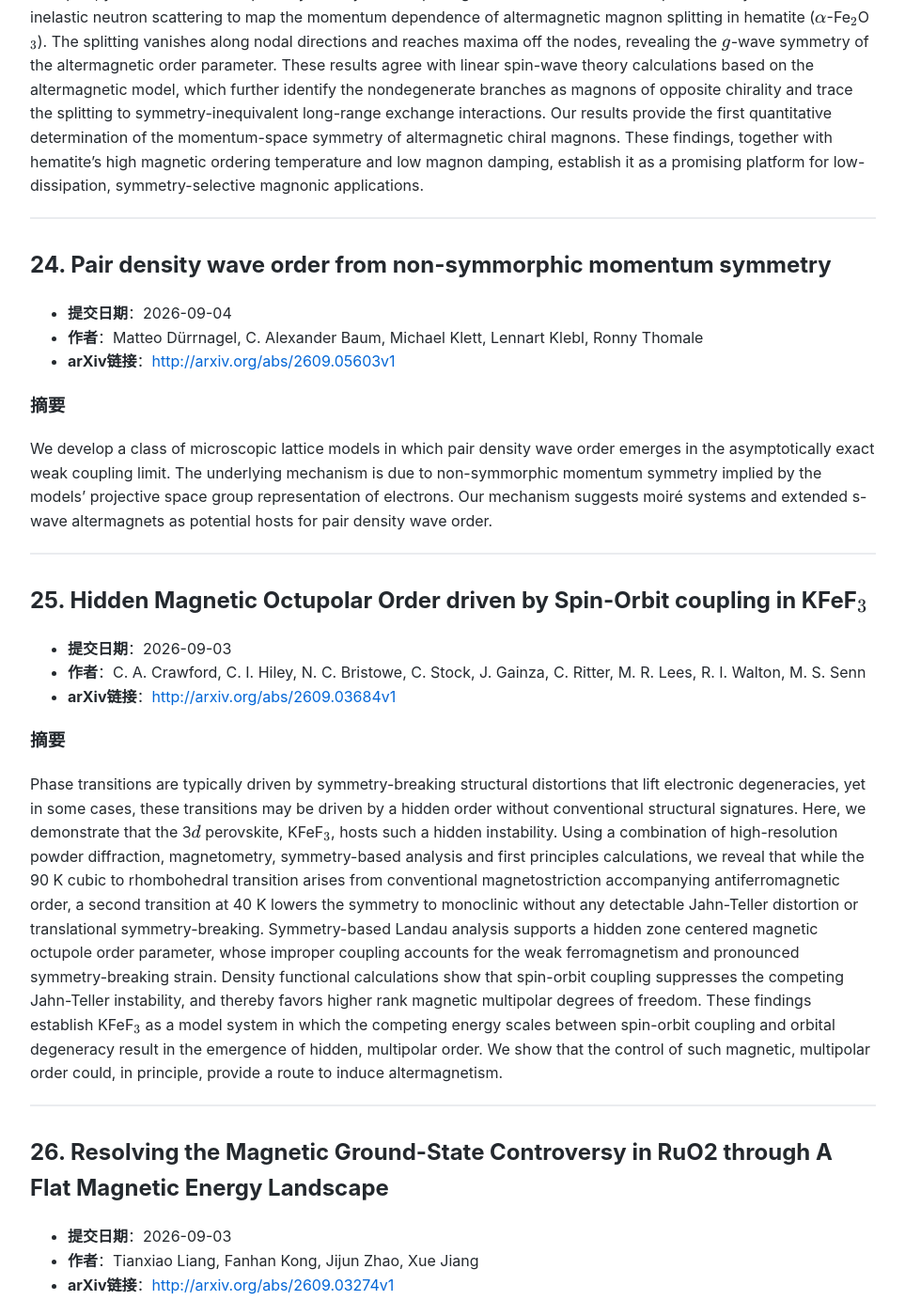
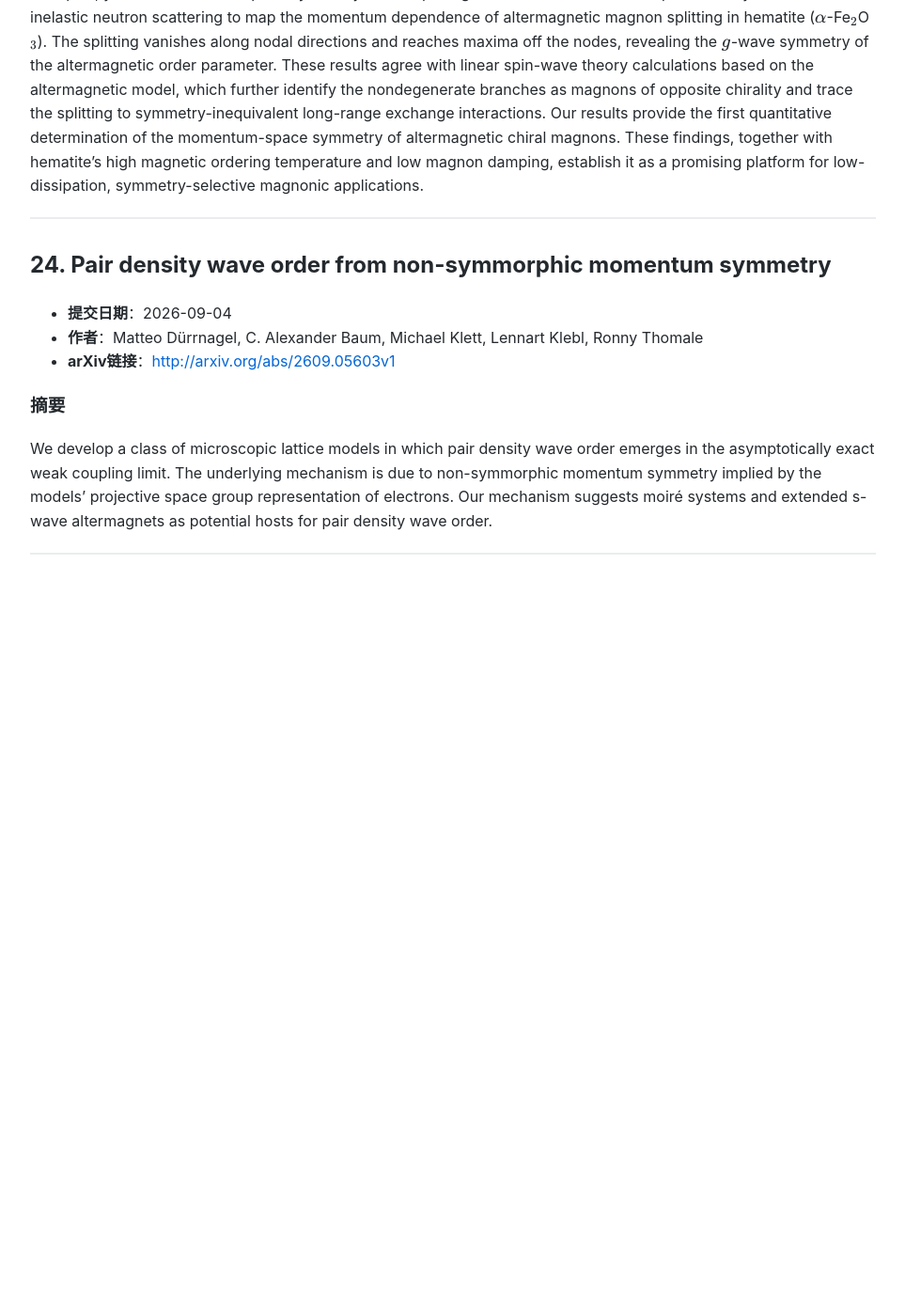
Before and after one commit to yangke25491/daily-arxiv-altermagnetic, a Jekyll site: the page built from index.md, in a window 1280 px wide and 1400 px high, scrolled down 13650 px. Shown: the whole window at 94% size, without its empty margins (158-1121 px from the left). Built offline with Jekyll 4.4.1, drawn with Linux system fonts in a browser that asks for light colours; after the commit the page ends 14280 px from its top, so only the background shows below that; some of the changed text lies outside the part shown.

Commit message:
Automated update: arXiv papers

```diff
--- a/index.md
+++ b/index.md
@@ -5,8 +5,8 @@ title: 交错磁论文
 
 # 凝聚态物理-交错磁(Altermagnetic)相关论文
 
-> 检索时间范围：**2026-09-03 至 2026-10-03**
-> 数据检索到 **27** 篇相关论文，按提交时间降序排列
+> 检索时间范围：**2026-09-04 至 2026-10-04**
+> 数据检索到 **24** 篇相关论文，按提交时间降序排列
 
 ---
 
@@ -273,36 +273,3 @@ Altermagnets combine the vanishing net magnetization of antiferromagnets with mo
 We develop a class of microscopic lattice models in which pair density wave order emerges in the asymptotically exact weak coupling limit. The underlying mechanism is due to non-symmorphic momentum symmetry implied by the models' projective space group representation of electrons. Our mechanism suggests moiré systems and extended s-wave altermagnets as potential hosts for pair density wave order.
 
 ---
-
-## 25. Hidden Magnetic Octupolar Order driven by Spin-Orbit coupling in KFeF${}\_3$
-
-- **提交日期**：2026-09-03
-- **作者**：C. A. Crawford, C. I. Hiley, N. C. Bristowe, C. Stock, J. Gainza, C. Ritter, M. R. Lees, R. I. Walton, M. S. Senn
-- **arXiv链接**：[http://arxiv.org/abs/2609.03684v1](http://arxiv.org/abs/2609.03684v1)
-
-### 摘要
-Phase transitions are typically driven by symmetry-breaking structural distortions that lift electronic degeneracies, yet in some cases, these transitions may be driven by a hidden order without conventional structural signatures. Here, we demonstrate that the 3$d$ perovskite, KFeF${}\_3$, hosts such a hidden instability. Using a combination of high-resolution powder diffraction, magnetometry, symmetry-based analysis and first principles calculations, we reveal that while the 90 K cubic to rhombohedral transition arises from conventional magnetostriction accompanying antiferromagnetic order, a second transition at 40 K lowers the symmetry to monoclinic without any detectable Jahn-Teller distortion or translational symmetry-breaking. Symmetry-based Landau analysis supports a hidden zone centered magnetic octupole order parameter, whose improper coupling accounts for the weak ferromagnetism and pronounced symmetry-breaking strain. Density functional calculations show that spin-orbit coupling suppresses the competing Jahn-Teller instability, and thereby favors higher rank magnetic multipolar degrees of freedom. These findings establish KFeF${}\_3$ as a model system in which the competing energy scales between spin-orbit coupling and orbital degeneracy result in the emergence of hidden, multipolar order. We show that the control of such magnetic, multipolar order could, in principle, provide a route to induce altermagnetism.
-
----
-
-## 26. Resolving the Magnetic Ground-State Controversy in RuO2 through A Flat Magnetic Energy Landscape
-
-- **提交日期**：2026-09-03
-- **作者**：Tianxiao Liang, Fanhan Kong, Jijun Zhao, Xue Jiang
-- **arXiv链接**：[http://arxiv.org/abs/2609.03274v1](http://arxiv.org/abs/2609.03274v1)
-
-### 摘要
-Rutile RuO2 is a prominent candidate for altermagnetism, yet its magnetic ground state remains highly controversial, with experiments reporting either a nonmagnetic state or altermagnetic order. Here, we develop a generalized environment-dependent spin-lattice framework that unifies localized Heisenberg exchange, itinerant Stoner magnetism via Landau spin fluctuations, and spin-orbit-coupling-mediated spin-lattice interactions. Parameterized from a high-throughput first-principles database using machine-learning and solved by large-scale Monte Carlo simulations, the framework reveals an exceptionally flat magnetic energy landscape in RuO2, where the nonmagnetic state lies nearly degenerate with multiple altermagnetic configurations. We find that material perturbations, exemplified by intrinsic defects, select distinct magnetic ground states primarily by modifying the localized Heisenberg exchange, with perturbation-induced itinerant Stoner polarization provides an essential secondary contribution. Spin-orbit coupling controls the orientation and stability of the Néel vector, but does not determine the emergence of long-range magnetic order. These results provide a unified explanation for the conflicting experimental observations and establish a general microscopic framework for understanding how material perturbations select competing magnetic ground states in systems with nearly flat magnetic energy landscapes.
-
----
-
-## 27. Moiré-induced altermagnetism from nonmagnetic constituents
-
-- **提交日期**：2026-09-03
-- **作者**：Jingtian Shi, Maxim Khodas, Ivar Martin
-- **arXiv链接**：[http://arxiv.org/abs/2609.03271v2](http://arxiv.org/abs/2609.03271v2)
-
-### 摘要
-We propose a mechanism for nonmagnetic materials to develop altermagnetic order by moiré interference with nonmagnetic substrate, which is driven by structural relaxation and spontaneous twirls in moiré domain walls of lattice-mismatched moiré square lattices. When doped with one electron per moiré domain, a correlated insulating gap is opened by electron interaction. Depending on the location of the moiré potential minima, the moiré bands can show d-wave or g-wave altermagnetic splitting. The former can be enhanced by a finite twist angle; the latter is sensitive to strains that drive a transition to d-wave.
-
----
```
